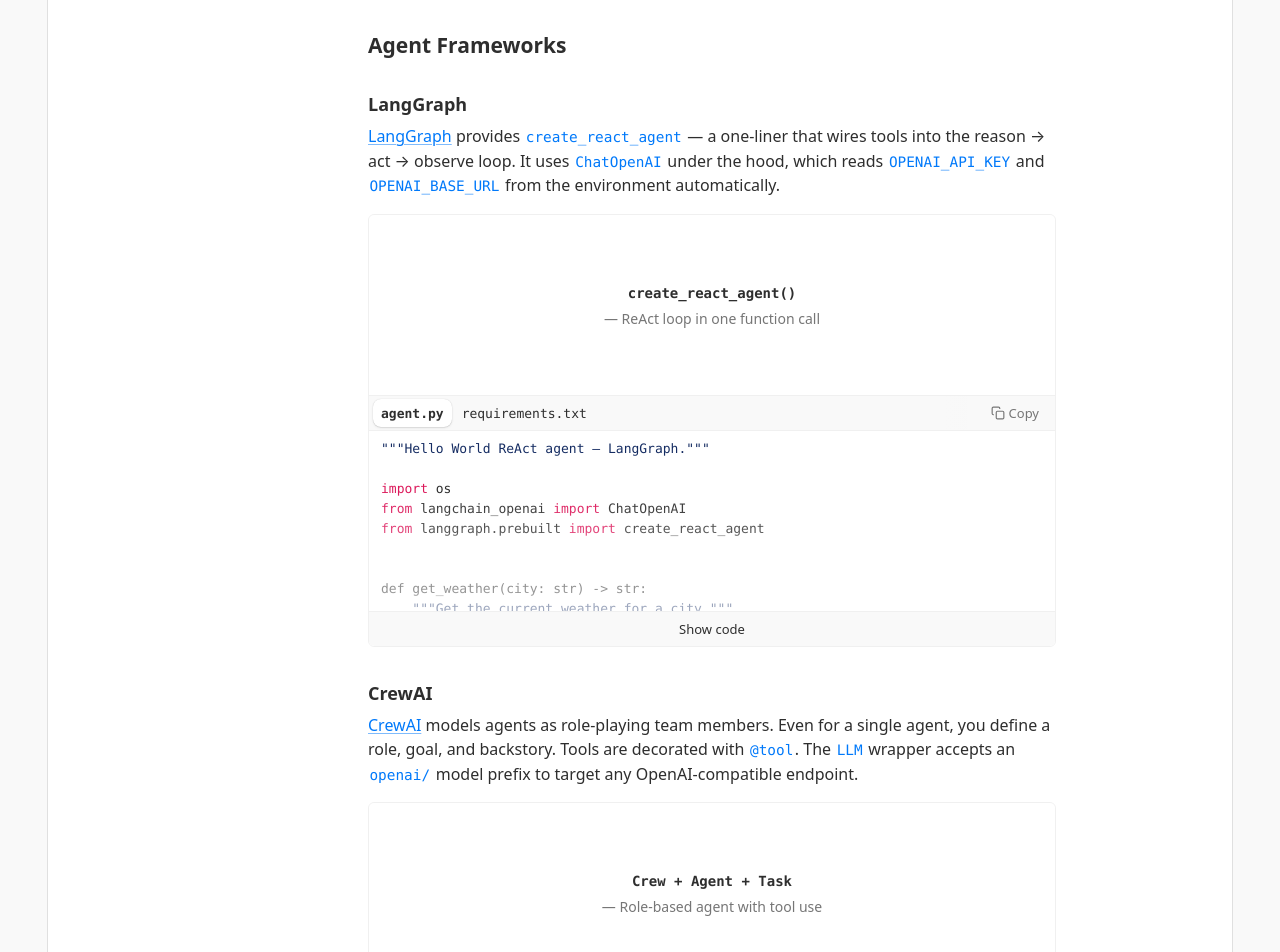
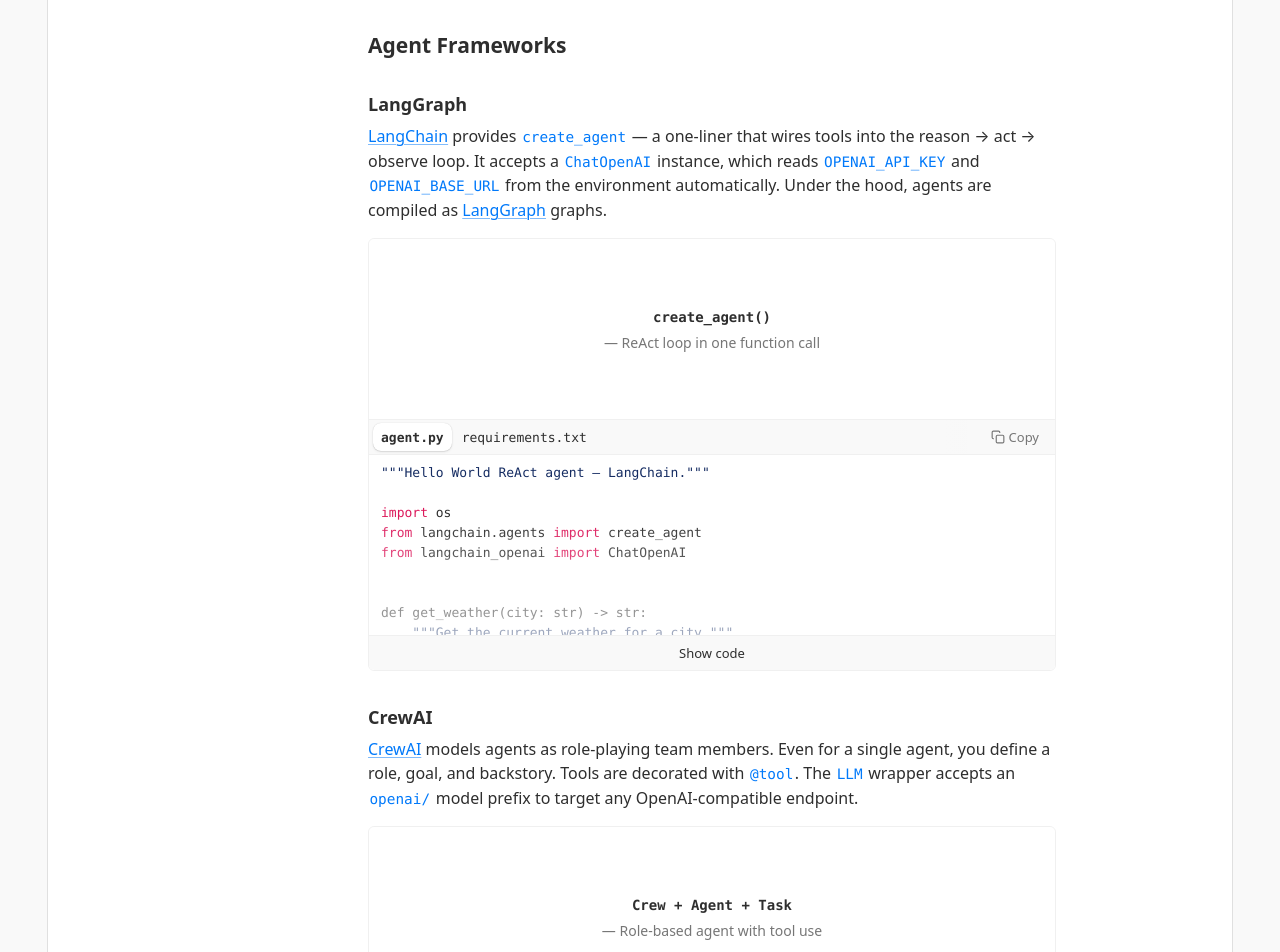
Before and after one commit to eformat/agentops-redhatskills-com, a Next.js app: page /basic-agents/hello-world in a window 1280 px wide. Shown: the part 1760-2712 px from the top of the page. Built offline with nearby package versions, Linux system fonts and the light colour scheme.

Commit message:
🪸 udpated basic-agents langchain 🪸

```diff
--- a/src/app/(docs)/basic-agents/hello-world/code-examples.ts
+++ b/src/app/(docs)/basic-agents/hello-world/code-examples.ts
@@ -21,11 +21,11 @@
 
 // ── LangGraph ────────────────────────────────────────────────────
 
-const langgraphCode = `"""Hello World ReAct agent — LangGraph."""
+const langgraphCode = `"""Hello World ReAct agent — LangChain."""
 
 import os
+from langchain.agents import create_agent
 from langchain_openai import ChatOpenAI
-from langgraph.prebuilt import create_react_agent
 
 
 def get_weather(city: str) -> str:
@@ -38,7 +38,12 @@
     base_url=os.environ.get("OPENAI_BASE_URL"),
     api_key=os.environ.get("OPENAI_API_KEY"),
 )
-agent = create_react_agent(llm, tools=[get_weather])
+agent = create_agent(
+    llm,
+    tools=[get_weather],
+    system_prompt="You are a helpful assistant. When you receive a tool "
+                  "result, summarize it as a final answer.",
+)
 
 result = agent.invoke(
     {"messages": [{"role": "user", "content": "What's the weather in Portland?"}]}
@@ -48,7 +53,7 @@
     print(f"{msg.type}: {msg.content}")
 `;
 
-const langgraphReqs = `langgraph>=0.4
+const langgraphReqs = `langchain>=1.0
 langchain-openai>=0.3`;
 
 // ── CrewAI ───────────────────────────────────────────────────────
--- a/src/app/(docs)/basic-agents/hello-world/page.mdx
+++ b/src/app/(docs)/basic-agents/hello-world/page.mdx
@@ -72,15 +72,16 @@
 
 ### LangGraph
 
-[LangGraph](https://langchain-ai.github.io/langgraph/) provides
-`create_react_agent` — a one-liner that wires tools into the
-reason → act → observe loop. It uses `ChatOpenAI` under the hood, which
-reads `OPENAI_API_KEY` and `OPENAI_BASE_URL` from the environment
-automatically.
+[LangChain](https://python.langchain.com/) provides `create_agent` — a
+one-liner that wires tools into the reason → act → observe loop. It
+accepts a `ChatOpenAI` instance, which reads `OPENAI_API_KEY` and
+`OPENAI_BASE_URL` from the environment automatically. Under the hood,
+agents are compiled as [LangGraph](https://langchain-ai.github.io/langgraph/)
+graphs.
 
 <Demo files={langgraphFiles} defaultCollapsed={true}>
   <div className="DemoPreviewText">
-    <strong className="MdStrong">create_react_agent()</strong>
+    <strong className="MdStrong">create_agent()</strong>
     <span> — ReAct loop in one function call</span>
   </div>
 </Demo>
```
Also changed, not shown: public/basic-agents/hello-world.md (+7 -6 lines).
